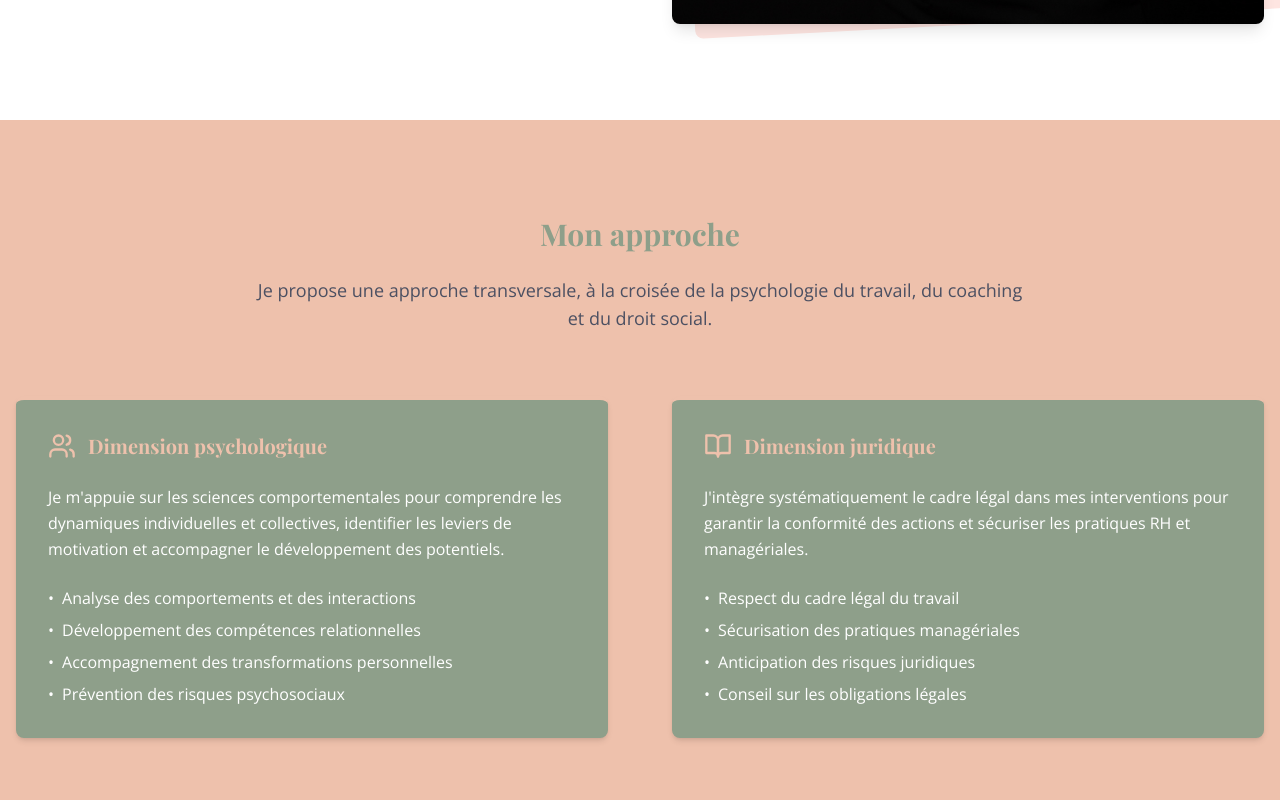
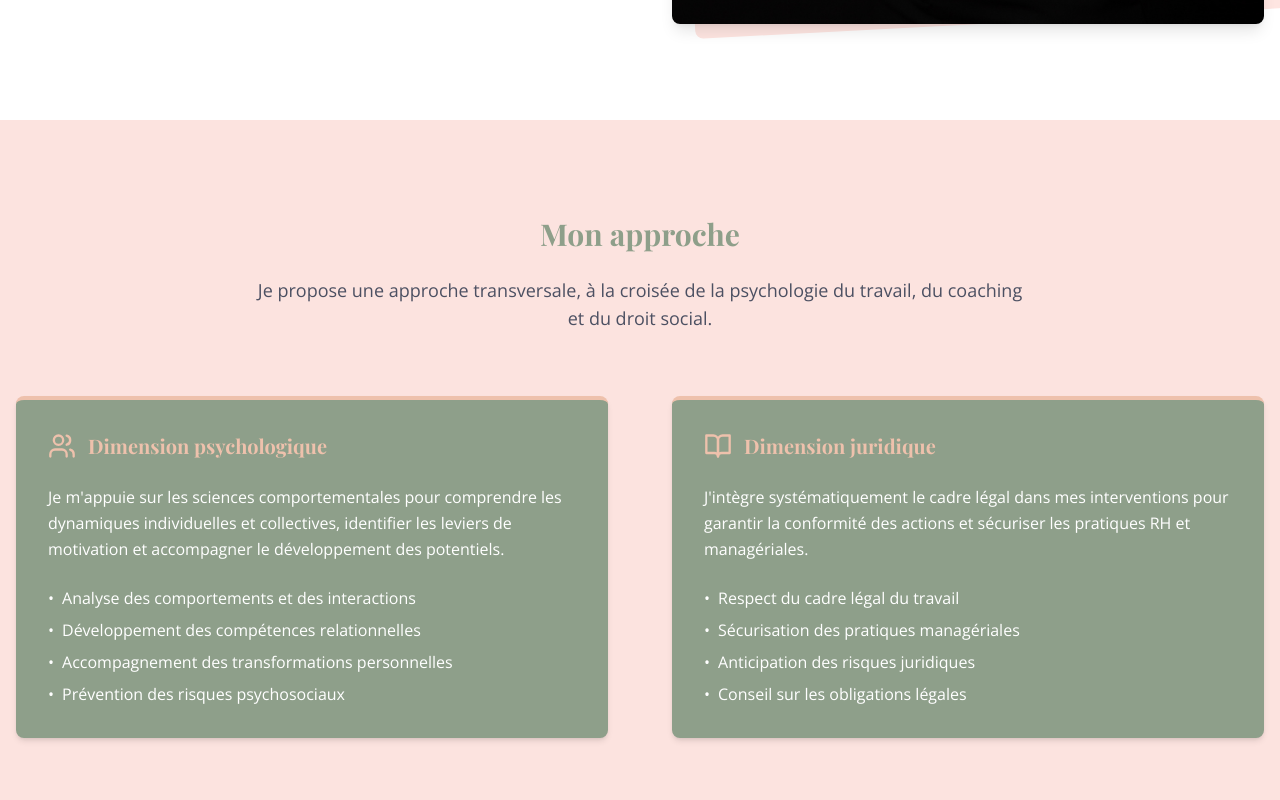
Before and after one commit to giantprolu/Equilibris, a React (Vite) app: page /qui-suis-je in a window 1280 px wide. Shown: the part 1320-2120 px from the top of the page. Built offline with nearby package versions, Linux system fonts and the light colour scheme.

Commit message:
test rose

```diff
--- a/src/pages/About.tsx
+++ b/src/pages/About.tsx
@@ -176,7 +176,7 @@ const About = () => {
         </div>
       </section> */}
 
-      <section className="section bg-[#eec1ac]">
+      <section className="section bg-[#fce3df]">
         <div className="container">
           <div className="text-center max-w-3xl mx-auto mb-16">
             <h2 className="text-3xl font-bold text-primary-400 mb-6">
```
